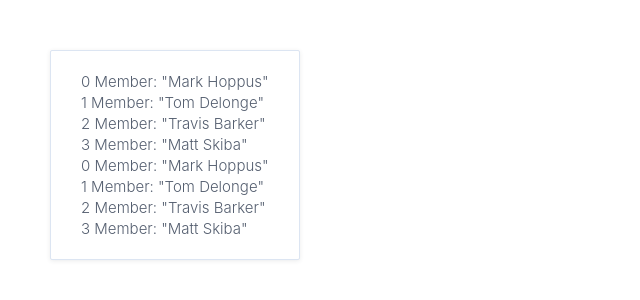
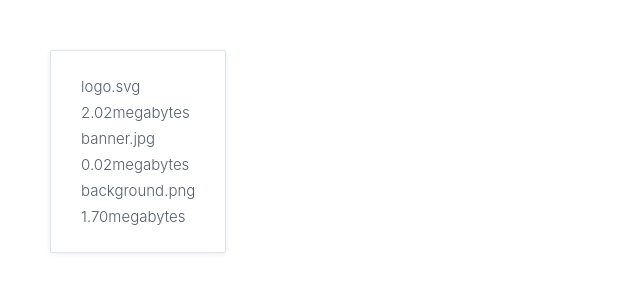
Before and after one commit to j-thebault/angular-advanced, an Angular app: page / in a window 1280 px wide. Shown: the top 300 px of the page, without its empty margins (0-640 px from the left). Built offline with nearby package versions, Linux system fonts and the light colour scheme.

Commit message:
custom pipe

```diff
--- a/src/app/app.component.ts
+++ b/src/app/app.component.ts
@@ -1,41 +1,31 @@
-import {Component, ChangeDetectionStrategy} from '@angular/core';
+import {Component, ChangeDetectionStrategy, OnInit} from '@angular/core';
+
+interface File {
+  name: string;
+  size: number;
+  type: string;
+}
 
 @Component({
   selector: 'app-root',
   changeDetection: ChangeDetectionStrategy.Default,
   template: `
     <div>
-      <ul>
-        <li *ngFor="let item of items; let i = index">
-          {{i}} Member: {{item.name | json}}
-        </li>
-        <ng-template appMyFor [appMyForOff]="items" let-item let-i="index">
-          <li>
-            {{i}} Member: {{item.name | json}}
-          </li>
-        </ng-template>
-      </ul>
+      <div *ngFor="let file of files">
+        <p>{{file.name}}</p>
+        <p>{{file.size | fileSize:'megabytes'}}</p>
+      </div>
     </div>
   `
 })
-export class AppComponent {
-  items = [{
-    name: 'Mark Hoppus',
-    age: 44,
-    location: 'California'
-  }, {
-    name: 'Tom Delonge',
-    age: 41,
-    location: 'California'
-  }, {
-    name: 'Travis Barker',
-    age: 41,
-    location: 'California'
-  }];
+export class AppComponent implements OnInit {
+  files: File[];
 
-  constructor() {
-    setTimeout(() => {
-      this.items = [...this.items, {name: 'Matt Skiba', age: 40, location: 'California'}];
-    }, 2000);
+  ngOnInit() {
+    this.files = [
+      {name: 'logo.svg', size: 2120109, type: 'image/svg'},
+      {name: 'banner.jpg', size: 18029, type: 'image/jpg'},
+      {name: 'background.png', size: 1784562, type: 'image/png'}
+    ];
   }
 }
--- a/src/app/app.module.ts
+++ b/src/app/app.module.ts
@@ -3,10 +3,11 @@ import {NgModule} from '@angular/core';
 
 import {AppComponent} from './app.component';
 import {MyForDirective} from './my-for/my-for.directive';
+import {FileSizePipe} from './file-size/file-size.pipe';
 
 @NgModule({
   declarations: [
-    AppComponent, MyForDirective
+    AppComponent, MyForDirective, FileSizePipe
   ],
   imports: [
     BrowserModule
--- /dev/null
+++ b/src/app/file-size/file-size.pipe.ts
@@ -0,0 +1,13 @@
+import {Pipe, PipeTransform} from '@angular/core';
+
+
+@Pipe({
+  name: 'fileSize'
+})
+export class FileSizePipe implements PipeTransform {
+
+  transform(size: number, extension: string = 'MB'): any {
+    console.log(size);
+    return (size / (1024 * 1024)).toFixed(2) + extension;
+  }
+}
```
